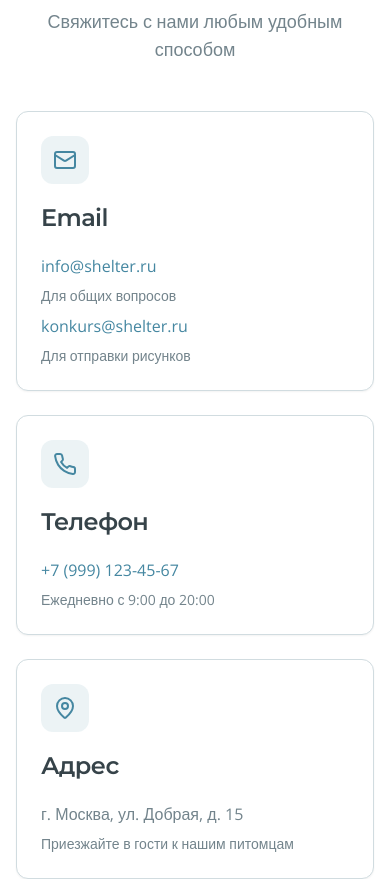
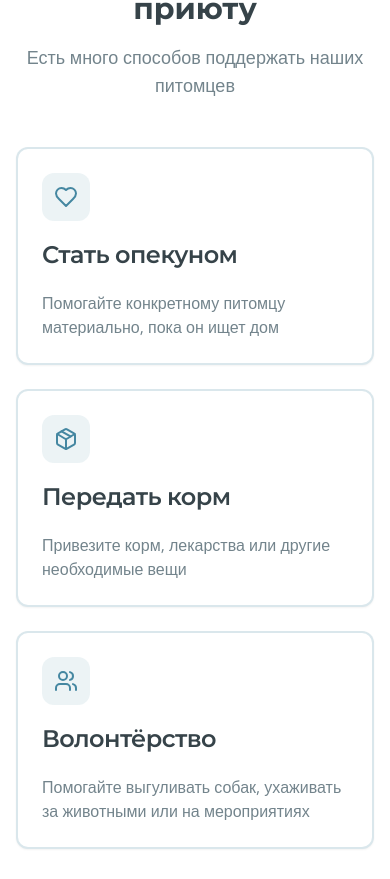
Before and after one commit to pr-poehali-dev/charity-pet-art-contest, a React (Vite) app: page / in a window 390 px wide. Shown: the part 6969-7848 px from the top of the page. Built offline with nearby package versions, Linux system fonts and the light colour scheme.

Commit message:
Обновлены контакты приюта и помощь

```diff
--- a/src/pages/Index.tsx
+++ b/src/pages/Index.tsx
@@ -362,7 +362,63 @@ const Index = () => {
         </div>
       </section>
 
-      <section id="contacts" className="py-20 bg-white">
+      <section id="help" className="py-20 bg-white">
+        <div className="container mx-auto px-4">
+          <div className="max-w-4xl mx-auto">
+            <div className="text-center mb-12">
+              <h2 className="font-heading font-bold text-3xl md:text-4xl text-foreground mb-4">
+                Как ещё помочь приюту
+              </h2>
+              <p className="text-lg text-muted-foreground">
+                Есть много способов поддержать наших питомцев
+              </p>
+            </div>
+            <div className="grid md:grid-cols-3 gap-6 mb-16">
+              <Card className="border-2 border-primary/20 hover:border-primary/40 hover:shadow-lg transition-all">
+                <CardHeader>
+                  <div className="w-12 h-12 bg-primary/10 rounded-lg flex items-center justify-center mb-4">
+                    <Icon name="Heart" className="text-primary" size={24} />
+                  </div>
+                  <CardTitle className="font-heading">Стать опекуном</CardTitle>
+                </CardHeader>
+                <CardContent>
+                  <p className="text-muted-foreground">
+                    Помогайте конкретному питомцу материально, пока он ищет дом
+                  </p>
+                </CardContent>
+              </Card>
+              <Card className="border-2 border-primary/20 hover:border-primary/40 hover:shadow-lg transition-all">
+                <CardHeader>
+                  <div className="w-12 h-12 bg-primary/10 rounded-lg flex items-center justify-center mb-4">
+                    <Icon name="Package" className="text-primary" size={24} />
+                  </div>
+                  <CardTitle className="font-heading">Передать корм</CardTitle>
+                </CardHeader>
+                <CardContent>
+                  <p className="text-muted-foreground">
+                    Привезите корм, лекарства или другие необходимые вещи
+                  </p>
+                </CardContent>
+              </Card>
+              <Card className="border-2 border-primary/20 hover:border-primary/40 hover:shadow-lg transition-all">
+                <CardHeader>
+                  <div className="w-12 h-12 bg-primary/10 rounded-lg flex items-center justify-center mb-4">
+                    <Icon name="Users" className="text-primary" size={24} />
+                  </div>
+                  <CardTitle className="font-heading">Волонтёрство</CardTitle>
+                </CardHeader>
+                <CardContent>
+                  <p className="text-muted-foreground">
+                    Помогайте выгуливать собак, ухаживать за животными или на мероприятиях
+                  </p>
+                </CardContent>
+              </Card>
+            </div>
+          </div>
+        </div>
+      </section>
+
+      <section id="contacts" className="py-20 bg-secondary/20">
         <div className="container mx-auto px-4">
           <div className="max-w-3xl mx-auto">
             <div className="text-center mb-12">
@@ -415,7 +471,7 @@ const Index = () => {
                 </CardHeader>
                 <CardContent>
                   <p className="text-muted-foreground">
-                    г. Москва, ул. Добрая, д. 15
+                    Среднеахтубинский район, Волгоградская область
                   </p>
                   <p className="text-sm text-muted-foreground mt-2">Приезжайте в гости к нашим питомцам</p>
                 </CardContent>
@@ -429,9 +485,9 @@ const Index = () => {
                 </CardHeader>
                 <CardContent>
                   <p className="text-muted-foreground">
-                    Вт-Вс: 10:00 - 18:00
+                    Каждый день: 9:00 - 14:00
                   </p>
-                  <p className="text-sm text-muted-foreground mt-2">Понедельник - выходной</p>
+                  <p className="text-sm text-muted-foreground mt-2">Ждём вас в гости!</p>
                 </CardContent>
               </Card>
             </div>
```
